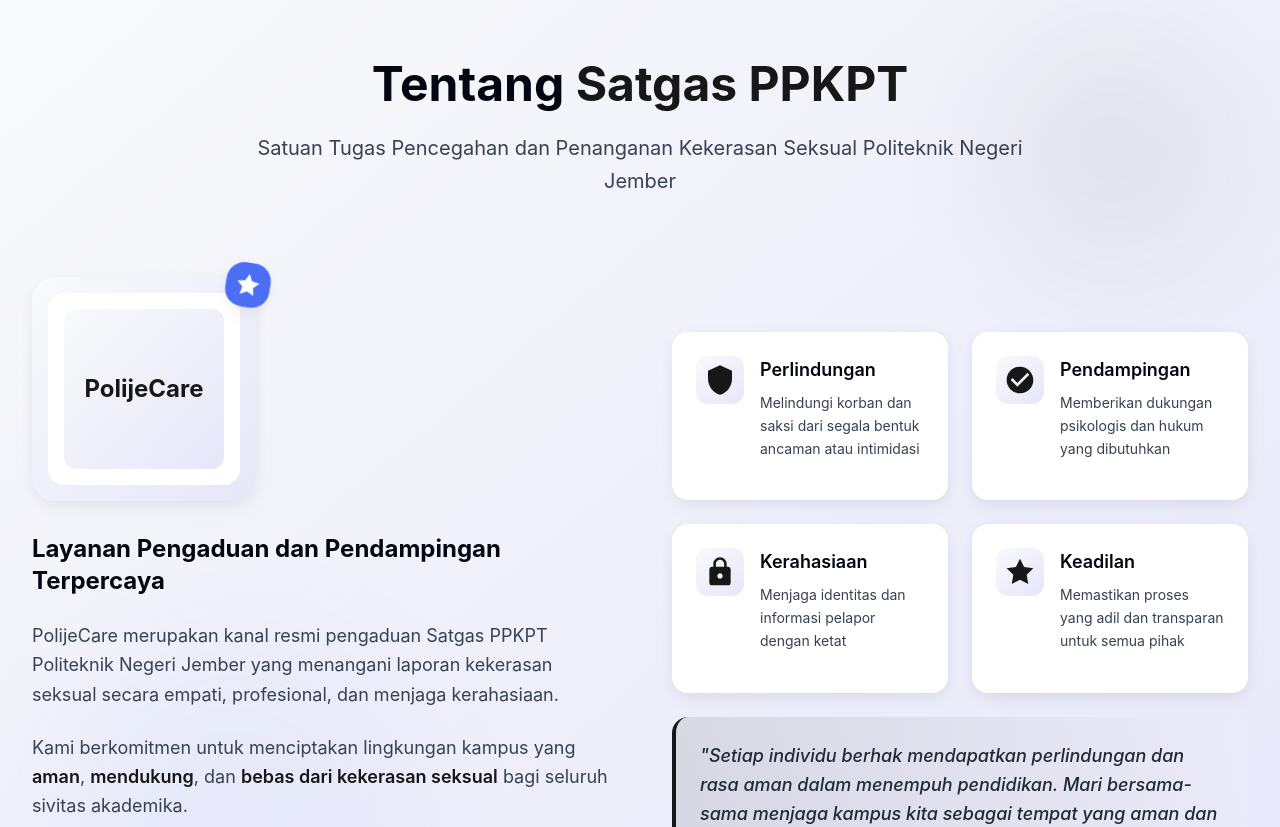
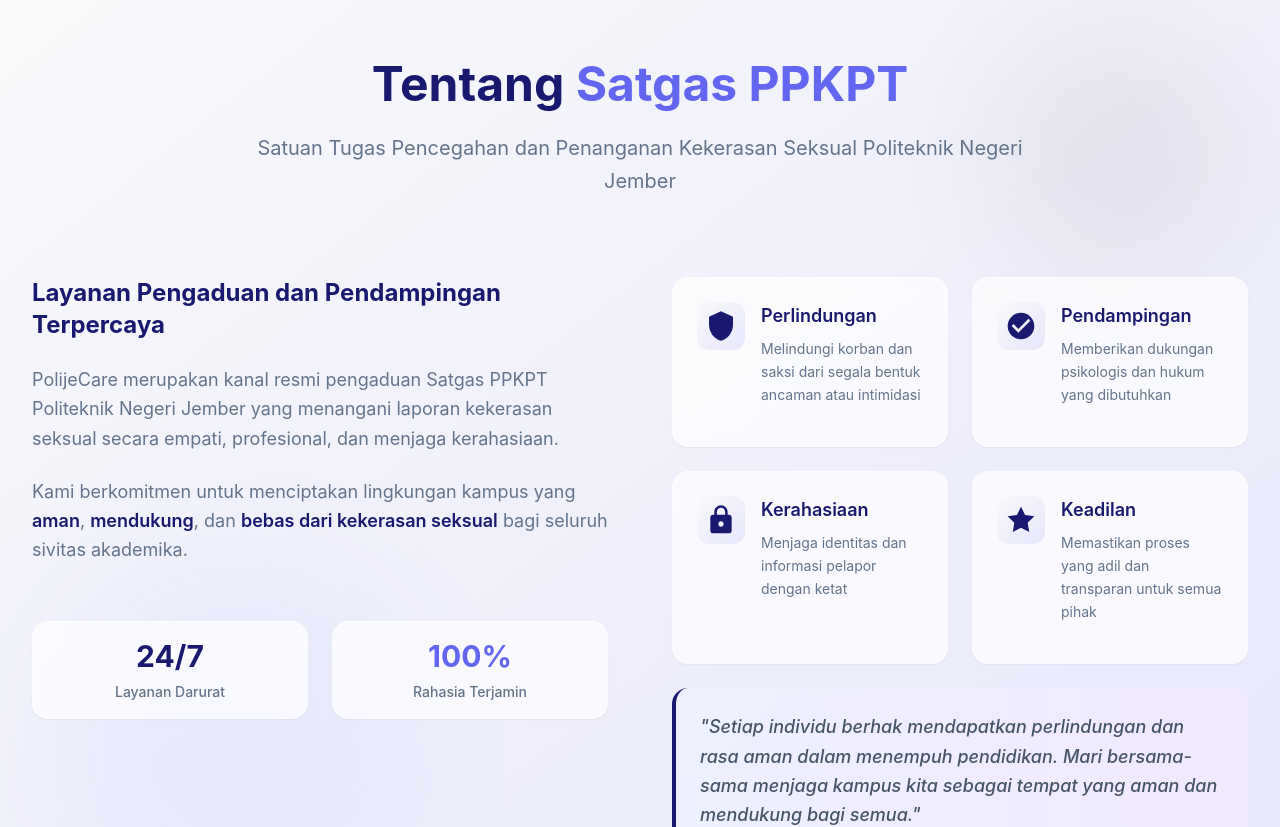
Before and after one commit to Annisanzn/TA3-POLIJECARE, a React (Vite) app in the folder frontend/: page / in a window 1280 px wide. Shown: the part 820-1647 px from the top of the page. Built offline with nearby package versions, Linux system fonts and the light colour scheme.

Commit message:
perbaiki header

```diff
--- a/frontend/src/components/About.jsx
+++ b/frontend/src/components/About.jsx
@@ -7,7 +7,7 @@
     {
       icon: (
         <svg className="w-8 h-8" fill="currentColor" viewBox="0 0 24 24">
-          <path d="M12 1L3 5v6c0 5.55 3.84 10.74 9 12 5.16-1.26 9-6.45 9-12V5l-9-4z"/>
+          <path d="M12 1L3 5v6c0 5.55 3.84 10.74 9 12 5.16-1.26 9-6.45 9-12V5l-9-4z" />
         </svg>
       ),
       title: 'Perlindungan',
@@ -16,7 +16,7 @@
     {
       icon: (
         <svg className="w-8 h-8" fill="currentColor" viewBox="0 0 24 24">
-          <path d="M12 2C6.48 2 2 6.48 2 12s4.48 10 10 10 10-4.48 10-10S17.52 2 12 2zm-2 15l-5-5 1.41-1.41L10 14.17l7.59-7.59L19 8l-9 9z"/>
+          <path d="M12 2C6.48 2 2 6.48 2 12s4.48 10 10 10 10-4.48 10-10S17.52 2 12 2zm-2 15l-5-5 1.41-1.41L10 14.17l7.59-7.59L19 8l-9 9z" />
         </svg>
       ),
       title: 'Pendampingan',
@@ -25,7 +25,7 @@
     {
       icon: (
         <svg className="w-8 h-8" fill="currentColor" viewBox="0 0 24 24">
-          <path d="M18 8h-1V6c0-2.76-2.24-5-5-5S7 3.24 7 6v2H6c-1.1 0-2 .9-2 2v10c0 1.1.9 2 2 2h12c1.1 0 2-.9 2-2V10c0-1.1-.9-2-2-2zm-6 9c-1.1 0-2-.9-2-2s.9-2 2-2 2 .9 2 2-.9 2-2 2zm3.1-9H8.9V6c0-1.71 1.39-3.1 3.1-3.1 1.71 0 3.1 1.39 3.1 3.1v2z"/>
+          <path d="M18 8h-1V6c0-2.76-2.24-5-5-5S7 3.24 7 6v2H6c-1.1 0-2 .9-2 2v10c0 1.1.9 2 2 2h12c1.1 0 2-.9 2-2V10c0-1.1-.9-2-2-2zm-6 9c-1.1 0-2-.9-2-2s.9-2 2-2 2 .9 2 2-.9 2-2 2zm3.1-9H8.9V6c0-1.71 1.39-3.1 3.1-3.1 1.71 0 3.1 1.39 3.1 3.1v2z" />
         </svg>
       ),
       title: 'Kerahasiaan',
@@ -34,7 +34,7 @@
     {
       icon: (
         <svg className="w-8 h-8" fill="currentColor" viewBox="0 0 24 24">
-          <path d="M12 2l3.09 6.26L22 9.27l-5 4.87 1.18 6.88L12 17.77l-6.18 3.25L7 14.14 2 9.27l6.91-1.01L12 2z"/>
+          <path d="M12 2l3.09 6.26L22 9.27l-5 4.87 1.18 6.88L12 17.77l-6.18 3.25L7 14.14 2 9.27l6.91-1.01L12 2z" />
         </svg>
       ),
       title: 'Keadilan',
@@ -43,7 +43,7 @@
   ];
 
   return (
-    <section id="about" className="py-20 bg-gradient-to-br from-purple-50 to-purple-100 relative overflow-hidden">
+    <section id="about" className="py-20 bg-gradient-to-br from-slate-50 via-indigo-50/60 to-purple-50 relative overflow-hidden">
       {/* Background Pattern */}
       <div className="absolute inset-0 opacity-5">
         <div className="absolute top-10 right-10 w-64 h-64 bg-primary rounded-full blur-3xl"></div>
@@ -60,16 +60,16 @@
           viewport={{ once: true }}
         >
           <motion.h2
-            className="text-4xl md:text-5xl font-bold text-gray-900 mb-6"
+            className="text-4xl md:text-5xl font-bold text-[#191970] mb-6"
             variants={slideUp}
             initial="hidden"
             whileInView="visible"
             viewport={{ once: true }}
           >
-            Tentang <span className="text-primary">Satgas PPKPT</span>
+            Tentang <span className="text-indigo-500">Satgas PPKPT</span>
           </motion.h2>
           <motion.p
-            className="text-xl text-gray-600 max-w-3xl mx-auto leading-relaxed"
+            className="text-xl text-slate-500 max-w-3xl mx-auto leading-relaxed"
             variants={fadeIn}
             initial="hidden"
             whileInView="visible"
@@ -80,7 +80,7 @@
           </motion.p>
         </motion.div>
 
-        <div className="grid grid-cols-1 lg:grid-cols-2 gap-16 items-center">
+        <div className="grid grid-cols-1 lg:grid-cols-2 gap-16 items-start">
           {/* Left Content - Logo and Description */}
           <motion.div
             className="space-y-8"
@@ -89,46 +89,7 @@
             whileInView="visible"
             viewport={{ once: true }}
           >
-            {/* PolijeCare Logo */}
-            <div className="flex justify-center lg:justify-start">
-              <motion.div
-                className="relative group"
-                variants={fadeIn}
-                initial="hidden"
-                whileInView="visible"
-                viewport={{ once: true }}
-                whileHover={{ scale: 1.05 }}
-                transition={{ duration: 0.3 }}
-              >
-                <div className="relative w-56 h-56">
-                  {/* Outer gradient ring */}
-                  <div className="absolute inset-0 bg-gradient-to-br from-primary to-accent rounded-3xl flex items-center justify-center shadow-soft group-hover:shadow-card transition-all duration-300">
-                    <div className="w-48 h-48 bg-white rounded-2xl flex items-center justify-center">
-                      <div className="w-40 h-40 bg-gradient-to-br from-primary/10 to-accent/10 rounded-xl flex items-center justify-center">
-                        <span className="text-2xl font-bold text-primary">PolijeCare</span>
-                      </div>
-                    </div>
-                  </div>
-                  {/* Floating decoration */}
-                  <motion.div
-                    className="absolute -top-3 -right-3 w-10 h-10 bg-accent rounded-2xl shadow-soft flex items-center justify-center"
-                    animate={{
-                      scale: [1, 1.2, 1],
-                      rotate: [0, 10, -10, 0]
-                    }}
-                    transition={{
-                      duration: 3,
-                      repeat: Infinity,
-                      ease: "easeInOut"
-                    }}
-                  >
-                    <svg className="w-6 h-6 text-white" fill="currentColor" viewBox="0 0 24 24">
-                      <path d="M12 2l3.09 6.26L22 9.27l-5 4.87 1.18 6.88L12 17.77l-6.18 3.25L7 14.14 2 9.27l6.91-1.01L12 2z"/>
-                    </svg>
-                  </motion.div>
-                </div>
-              </motion.div>
-            </div>
+
 
             <motion.div
               className="space-y-6"
@@ -138,14 +99,14 @@
               viewport={{ once: true }}
               transition={{ delay: 0.3 }}
             >
-              <h3 className="text-2xl font-bold text-gray-900">
+              <h3 className="text-2xl font-bold text-[#191970]">
                 Layanan Pengaduan dan Pendampingan Terpercaya
               </h3>
-              <p className="text-lg text-gray-600 leading-relaxed">
+              <p className="text-lg text-slate-500 leading-relaxed">
                 PolijeCare merupakan kanal resmi pengaduan Satgas PPKPT Politeknik Negeri Jember yang menangani laporan kekerasan seksual secara empati, profesional, dan menjaga kerahasiaan.
               </p>
-              <p className="text-lg text-gray-600 leading-relaxed">
-                Kami berkomitmen untuk menciptakan lingkungan kampus yang <span className="text-primary font-semibold">aman</span>, <span className="text-primary font-semibold">mendukung</span>, dan <span className="text-primary font-semibold">bebas dari kekerasan seksual</span> bagi seluruh sivitas akademika.
+              <p className="text-lg text-slate-500 leading-relaxed">
+                Kami berkomitmen untuk menciptakan lingkungan kampus yang <span className="text-[#191970] font-semibold">aman</span>, <span className="text-[#191970] font-semibold">mendukung</span>, dan <span className="text-[#191970] font-semibold">bebas dari kekerasan seksual</span> bagi seluruh sivitas akademika.
               </p>
             </motion.div>
 
@@ -158,13 +119,13 @@
               viewport={{ once: true }}
               transition={{ delay: 0.4 }}
             >
-              <div className="text-center p-4 bg-white rounded-2xl shadow-soft">
-                <div className="text-3xl font-bold text-primary mb-2">24/7</div>
-                <div className="text-sm text-gray-600 font-medium">Layanan Darurat</div>
+              <div className="text-center p-4 bg-white/70 backdrop-blur-sm rounded-2xl shadow-sm border border-white/50">
+                <div className="text-3xl font-bold text-[#191970] mb-2">24/7</div>
+                <div className="text-sm text-slate-500 font-medium">Layanan Darurat</div>
               </div>
-              <div className="text-center p-4 bg-white rounded-2xl shadow-soft">
-                <div className="text-3xl font-bold text-accent mb-2">100%</div>
-                <div className="text-sm text-gray-600 font-medium">Rahasia Terjamin</div>
+              <div className="text-center p-4 bg-white/70 backdrop-blur-sm rounded-2xl shadow-sm border border-white/50">
+                <div className="text-3xl font-bold text-indigo-500 mb-2">100%</div>
+                <div className="text-sm text-slate-500 font-medium">Rahasia Terjamin</div>
               </div>
             </motion.div>
           </motion.div>
@@ -188,7 +149,7 @@
               {features.map((feature, index) => (
                 <motion.div
                   key={feature.title}
-                  className="bg-white rounded-2xl p-6 shadow-soft hover:shadow-card transition-all duration-300 hover:-translate-y-1 group"
+                  className="bg-white/70 backdrop-blur-sm rounded-2xl p-6 shadow-sm border border-white/50 hover:shadow-md hover:bg-white/90 transition-all duration-300 hover:-translate-y-1 group"
                   variants={fadeIn}
                   initial="hidden"
                   whileInView="visible"
@@ -197,14 +158,14 @@
                   whileHover={{ scale: 1.02 }}
                 >
                   <div className="flex items-start space-x-4">
-                    <div className="flex-shrink-0 w-12 h-12 bg-gradient-to-br from-primary/10 to-accent/10 rounded-xl flex items-center justify-center text-primary group-hover:from-primary/20 group-hover:to-accent/20 transition-all duration-300">
+                    <div className="flex-shrink-0 w-12 h-12 bg-gradient-to-br from-indigo-100 to-purple-100 rounded-xl flex items-center justify-center text-[#191970] group-hover:from-indigo-200 group-hover:to-purple-200 transition-all duration-300">
                       {feature.icon}
                     </div>
                     <div className="flex-1">
-                      <h4 className="text-lg font-semibold text-gray-900 mb-2 group-hover:text-primary transition-colors">
+                      <h4 className="text-lg font-semibold text-[#191970] mb-2 group-hover:text-indigo-600 transition-colors">
                         {feature.title}
                       </h4>
-                      <p className="text-gray-600 text-sm leading-relaxed">
+                      <p className="text-slate-500 text-sm leading-relaxed">
                         {feature.description}
                       </p>
                     </div>
@@ -215,17 +176,17 @@
 
             {/* Quote */}
             <motion.blockquote
-              className="bg-gradient-to-r from-primary/10 to-accent/10 rounded-2xl p-6 border-l-4 border-primary"
+              className="bg-gradient-to-r from-indigo-50/80 to-purple-50/80 backdrop-blur-sm rounded-2xl p-6 border-l-4 border-[#191970]"
               variants={fadeIn}
               initial="hidden"
               whileInView="visible"
               viewport={{ once: true }}
               transition={{ delay: 0.6 }}
             >
-              <p className="text-lg text-gray-700 italic font-medium leading-relaxed">
+              <p className="text-lg text-slate-600 italic font-medium leading-relaxed">
                 "Setiap individu berhak mendapatkan perlindungan dan rasa aman dalam menempuh pendidikan. Mari bersama-sama menjaga kampus kita sebagai tempat yang aman dan mendukung bagi semua."
               </p>
-              <footer className="mt-4 text-sm text-gray-600 font-semibold">
+              <footer className="mt-4 text-sm text-[#191970] font-semibold">
                 — Satgas PPKPT Polije
               </footer>
             </motion.blockquote>
```
